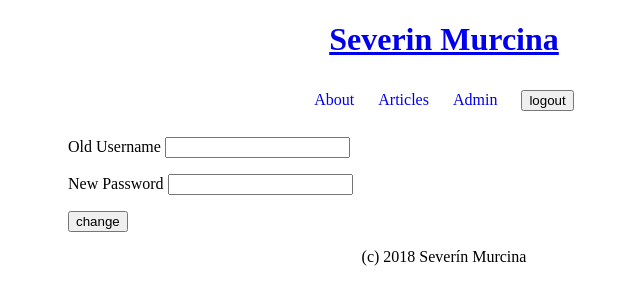
After one commit to c0der0x/flask_project, a Flask app: page /changepassword/ in a window 1280 px wide. The commit adds this page. Shown: the top 305 px of the page, without its empty margins (196-836 px from the left). Run offline with Flask 2, Linux system fonts and the light colour scheme; a user stored in the database is signed in.

```diff
--- a/configs/default.py
+++ b/configs/default.py
@@ -1,4 +1 @@
 SECRET_KEY = b'\xd2]\xf4\xf9N7$\xebvK\x862\x07\xe3}\xaf\xd3T \x00w\xfeDw'
-USERNAME = "admin"
-PASSWORD = "admin"
-DATABASE = "/vagrant/blog.db"
--- a/configs/development.py
+++ b/configs/development.py
@@ -1,4 +1,4 @@
 DEBUG = True
-#DATABASE = "/vagrant/blog.db"
-SQLALCHEMY_DATABASE_URI = "sqlite:////vagrant/blog.db"
+#DATABASE = "/vagrant/blog-bakup.db"
+SQLALCHEMY_DATABASE_URI = "sqlite:////vagrant/blog-bakup.db"
 SQLALCHEMY_TRACK_MODIFICATIONS = False
--- a/mdblog/app.py
+++ b/mdblog/app.py
@@ -15,6 +15,7 @@ from wtforms.validators import InputRequired
 
 from .models import db
 from .models import Article
+from .models import User
 
 import os
 
@@ -39,6 +40,9 @@ class ArticleForm(FlaskForm):
     title = StringField("Title", validators=[InputRequired()])
     content = TextAreaField("Content")
 
+class ChangePasswordForm(FlaskForm):
+    old_password = StringField("Old Username", validators=[InputRequired()])
+    new_password = PasswordField("New Password", validators=[InputRequired()])
 
 ## CONTROLLERS
 @flask_app.route("/")
@@ -138,9 +142,9 @@ def view_login():
 def login_user():
     login_form = LoginForm(request.form)
     if login_form.validate():
-        if login_form.username.data == flask_app.config["USERNAME"] and \
-                login_form.password.data == flask_app.config["PASSWORD"]:
-            session["logged"] = True
+        user = User.query.filter_by(username = login_form.username.data).first()
+        if user and user.check_password(login_form.password.data):
+            session["logged"] = user.username
             flash("Login successful", "alert-success")
             return redirect(url_for("view_admin"))
         else:
@@ -150,6 +154,32 @@ def login_user():
         for error in login_form.errors:
             flash("{} is missing".format(error), "alert-danger")
         return redirect(url_for("view_login"))
+@flask_app.route("/changepassword/", methods=["GET"])
+def view_change_password():
+    if "logged" not in session:
+        return redirect(url_for("view_login"))
+    form = ChangePasswordForm()
+    return render_template("change_password.jinja", form=form)
+@flask_app.route("/changepassword/", methods=["POST"])
+def change_password():
+    if "logged" not in session:
+        return redirect(url_for("view_login"))
+    form = ChangePasswordForm(request.form)
+    if form.validate():
+        user = User.query.filter_by(username = session["logged"]).first()
+        if user and user.check_password(form.old_password.data):
+            user.set_password(form.new_password.data)
+            db.session.add(user)
+            db.session.commit()
+            flash("Password changed!", "alert-success")
+            return redirect(url_for("view_admin"))
+        else:
+            flash("Invalid credentials", "alert-danger")
+            return render_template("change_password.jinja", form=form)
+    else:
+        for error in form.errors:
+            flash("{} is missing".format(error), "alert-danger")
+        return render_template("change_password.jinja", form=form)
 
 @flask_app.route("/logout/", methods=["POST"])
 def logout_user():
@@ -164,4 +194,9 @@ def init_db(app):
         db.create_all()
         print("database inicialized")
 
-print("Používaná databáza:", flask_app.config["SQLALCHEMY_DATABASE_URI"])
+        default_user = User(username = "admin")
+        default_user.set_password("admin")
+
+        db.session.add(default_user)
+        db.session.commit()
+        print("default user was created")
--- a/mdblog/templates/admin.jinja
+++ b/mdblog/templates/admin.jinja
@@ -4,5 +4,5 @@
 
 
 {% block main %}
-    You must be logged in
+      <a href="{{ url_for("view_change_password") }}">change password</a>
 {% endblock %}
--- /dev/null
+++ b/mdblog/templates/change_password.jinja
@@ -0,0 +1,20 @@
+{% extends "_main.jinja" %}
+
+{% block title %} Login {% endblock %}
+
+{% block main %}
+
+<form action="{{ url_for("change_password") }}" method="post">
+    {{ form.csrf_token }}
+    <p>
+        {{ form.old_password.label }}
+        {{ form.old_password() }}
+    </p>
+    <p>
+        {{ form.new_password.label }}
+        {{ form.new_password() }}
+    </p>
+    <input type="submit" value="change">
+</form>
+
+{% endblock %}
```
Also changed, not shown: mdblog/models.py (+8 -1 lines), blog.db.
